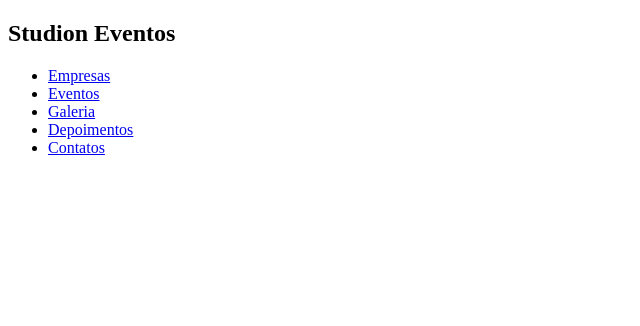
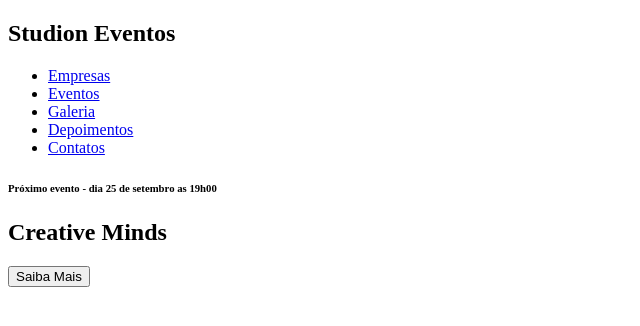
Before and after one commit to profewell/studion2, a plain HTML site: page index-pro1.2.html in a window 1280 px wide. Shown: the whole page, without its empty margins (0-640 px from the left). Drawn offline with Linux system fonts and the light colour scheme.

Commit message:
feat: add mais itens html

```diff
--- a/index-pro1.2.html
+++ b/index-pro1.2.html
@@ -46,5 +46,16 @@
             </li>
         </ol> -->
     </nav>
+
+    <header>
+        <div>
+            <div>
+                <h6><span>Próximo evento</span> - dia 25 de setembro as 19h00</h6>
+                <h2><span>Creative</span> Minds </h2>
+                <button>Saiba Mais</button>
+            </div>
+        </div>
+    </header>
+
 </body>
 </html>
```
